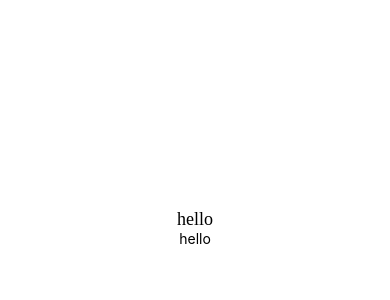
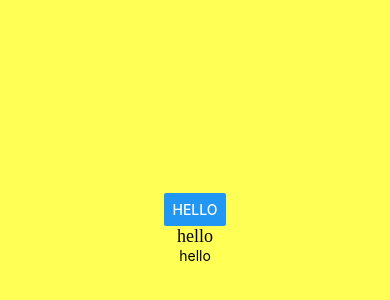
Before and after one commit to AliSabet81/React-native-ecommerce, a React Native app: screen / in a window 390 px wide. Shown: the part 194-494 px from the top of the page. Built offline with nearby package versions, Linux system fonts and the light colour scheme.

Commit message:
changing AppText component

```diff
--- a/App.tsx
+++ b/App.tsx
@@ -1,12 +1,11 @@
-import { StatusBar } from "expo-status-bar";
-import { Image, SafeAreaView, StyleSheet, Text, View } from "react-native";
-import WelcomeScreen from "./app/screens/WelcomeScreen";
-import ViewImageScreen from "./app/screens/ViewImageScreen";
-import AppText from "./app/components/AppText";
+import { Alert, Button, StatusBar, StyleSheet, Text, View } from "react-native";
+import { AppText } from "./app/components";
 
 export default function App() {
+  StatusBar.currentHeight;
   return (
     <View style={styles.container}>
+      <Button onPress={() => Alert.alert("message")} title="hello" />
       <AppText>hello</AppText>
       <Text>hello</Text>
     </View>
@@ -16,7 +15,7 @@ export default function App() {
 const styles = StyleSheet.create({
   container: {
     flex: 1,
-    backgroundColor: "#fff",
+    backgroundColor: "#ff5",
     justifyContent: "center",
     alignItems: "center",
   },
--- a/app/components/AppText.tsx
+++ /dev/null
@@ -1,15 +0,0 @@
-import React from "react";
-import { Platform, StyleSheet, Text } from "react-native";
-
-const AppText = ({ children }: { children: any }) => {
-  return <Text style={styles.text}>{children}</Text>;
-};
-
-const styles = StyleSheet.create({
-  text: {
-    fontSize: 18,
-    fontFamily: Platform.OS === "android" ? "Roboto" : "Avenir",
-  },
-});
-
-export default AppText;
--- /dev/null
+++ b/app/components/AppText/AppText.tsx
@@ -0,0 +1,7 @@
+import React from "react";
+import { Platform, StyleSheet, Text } from "react-native";
+import { styles } from "./styles";
+
+export const AppText = ({ children }: { children: any }) => {
+  return <Text style={styles.text}>{children}</Text>;
+};
--- /dev/null
+++ b/app/components/AppText/index.ts
@@ -0,0 +1 @@
+export * from "./AppText";
--- /dev/null
+++ b/app/components/AppText/styles.ts
@@ -0,0 +1,8 @@
+import { Platform, StyleSheet } from "react-native";
+
+export const styles = StyleSheet.create({
+  text: {
+    fontSize: 18,
+    fontFamily: Platform.OS === "android" ? "Roboto" : "Avenir",
+  },
+});
--- /dev/null
+++ b/app/components/index.ts
@@ -0,0 +1 @@
+export * from "./AppText";
```
